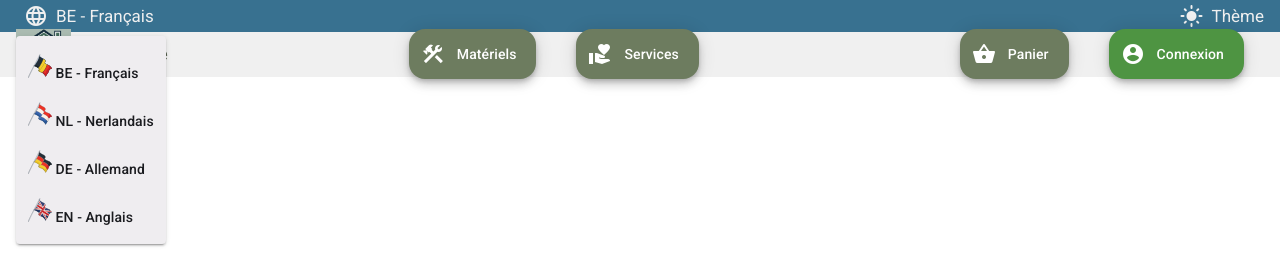
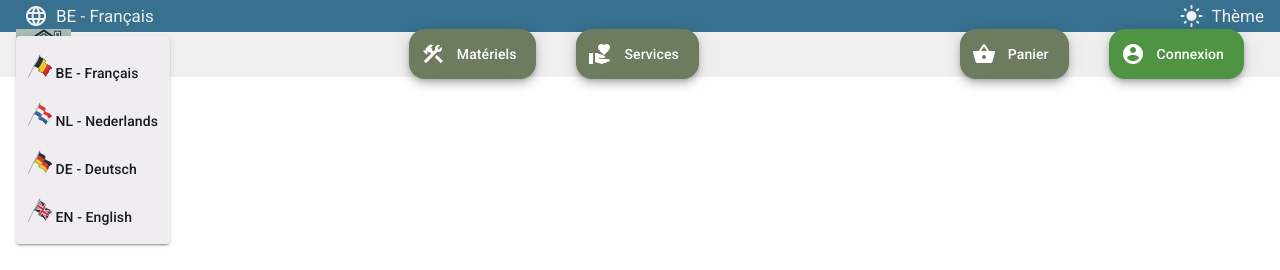
Before and after one commit to Br4hms-d3v/rentserve-frontend, an Angular app: page /rent-serve in a window 1280 px wide. Both pictures are taken after a click on the button "language". Shown: the top 270 px of the page. Built offline with nearby package versions, Linux system fonts and the light colour scheme.

Commit message:
Update languageTranslate in correct language

```diff
--- a/src/app/shared/layouts/header/header.component.html
+++ b/src/app/shared/layouts/header/header.component.html
@@ -21,15 +21,15 @@
     </button>
     <button mat-menu-item (click)="selectLanguage('nl')">
       <img src="languages/netherlands.png" alt="Flag_Netherlands"/>
-      <span> NL - Nerlandais</span>
+      <span> NL - Nederlands</span>
     </button>
     <button mat-menu-item (click)="selectLanguage('de')">
       <img src="languages/german-flag.png" alt="Flag_German"/>
-      <span> DE - Allemand</span>
+      <span> DE - Deutsch</span>
     </button>
     <button mat-menu-item (click)="selectLanguage('en')">
       <img src="languages/uk-flag.png" alt="Flag_United Kingdom"/>
-      <span> EN - Anglais</span>
+      <span> EN - English</span>
     </button>
   </mat-menu>
 
```
